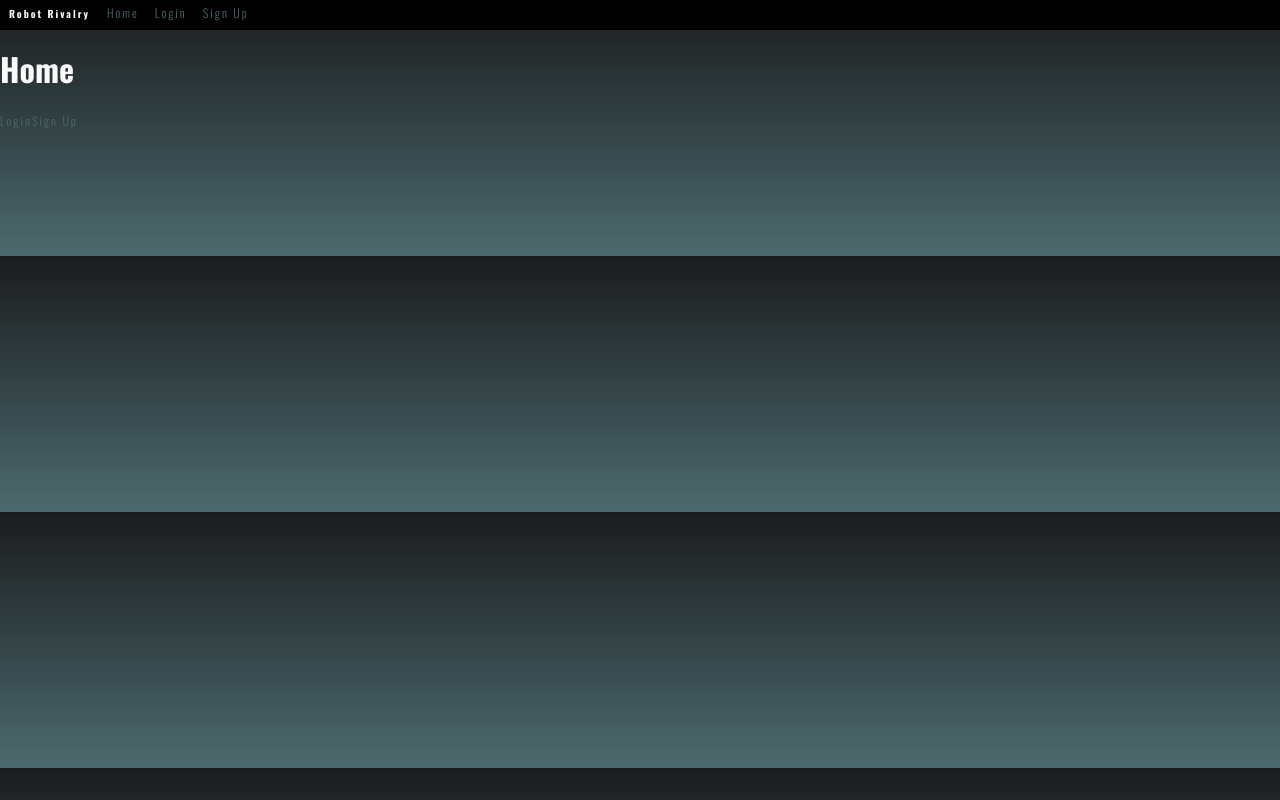
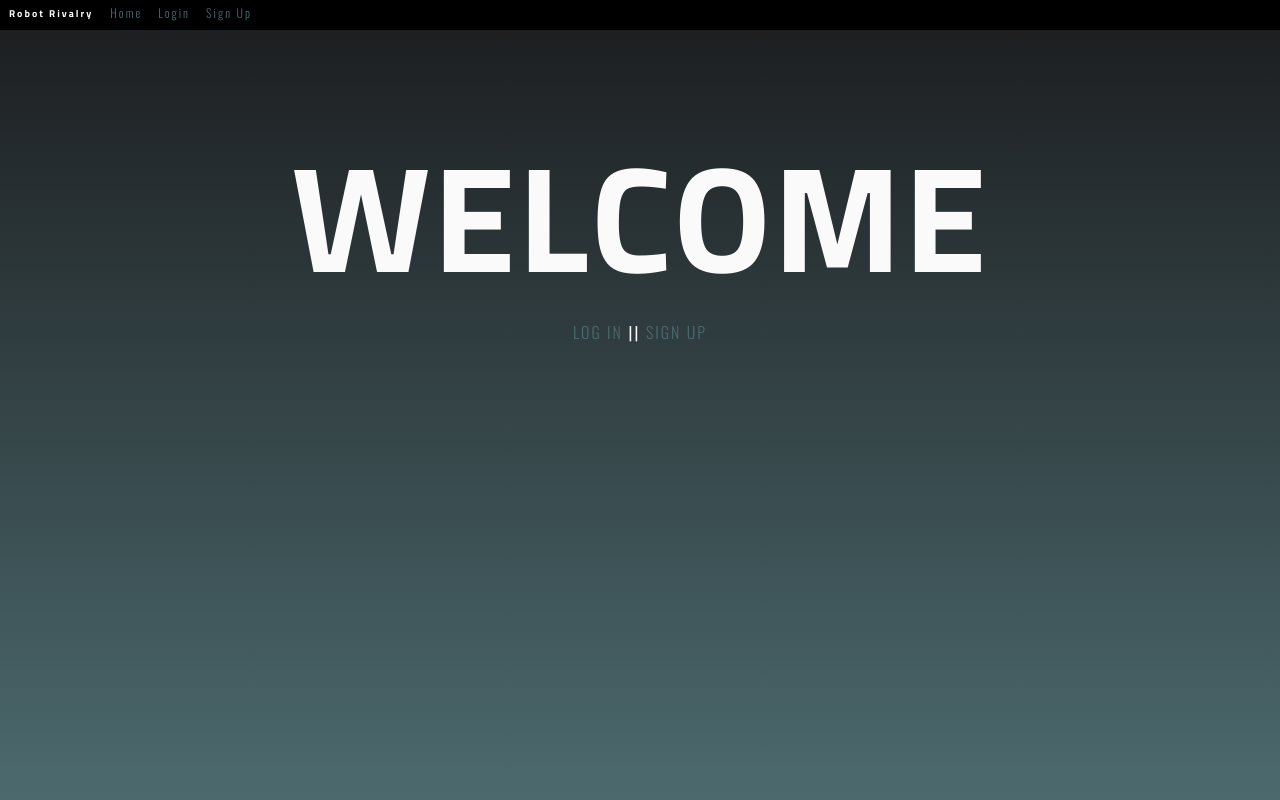
Before and after one commit to Zaidwerd/RobotRivalry, a React app: page / in a window 1280 px wide. Built offline with nearby package versions, Linux system fonts and the light colour scheme; the HTML template or start-up script is replaced by a standard one.

Commit message:
home page

```diff
--- a/src/components/App/Game/Question/question.css
+++ b/src/components/App/Game/Question/question.css
@@ -0,0 +1,12 @@
+body {
+	background-color: #1b1c1e;
+	/*background-image: url(futurama_bg.jpg);*/
+	background-repeat: no-repeat;
+	background-size: cover;
+	background: linear-gradient(180deg, #1b1c1e, #4c6a6e);
+	background-size: 200% 200%;
+	font-family: 'Oswald', sans-serif;
+	/*overflow: scroll;*/
+	/*what is making page static?*/
+	background-attachment: initial;
+}
--- a/src/components/App/Game/Question/question.jsx
+++ b/src/components/App/Game/Question/question.jsx
@@ -1,9 +1,14 @@
 import React, { Component } from 'react';
-import './Question.css';
+import '../../../normalize.css';
+import style from './question.css';
 
 class Question extends Component {
   render() {
     return(
+      <div id="container">
+      <link href="https://fonts.googleapis.com/css?family=Oswald:300,400,700|Titillium+Web:200,300,400,400i,600,700,900" rel="stylesheet" />
+
+
         <div className="question-item">
           <h3>{this.props.question}</h3>
           <h4> A: {this.props.answerA}</h4>
@@ -11,6 +16,8 @@ class Question extends Component {
           <h4> C: {this.props.answerC}</h4>
           <h4> D: {this.props.answerD}</h4>
         </div>
+
+      </div>
     );
   }
 }
--- a/src/components/App/Home.css
+++ b/src/components/App/Home.css
@@ -1,4 +1,51 @@
 body {
+	height: 100%;
 	background-color: #1b1c1e;
-  	color: #FAFAFA;
+	/*background-image: url(futurama_bg.jpg);*/
+	background-repeat: no-repeat;
+	background-size: cover;
+	background: linear-gradient(#1b1c1e, #4c6a6e);
+/*	background-size: 800% 400%;
+	font-family: 'Oswald', sans-serif;
+	/*overflow: scroll;*/
+	/*what is making page static?*/
+	background-attachment: fixed;
 }
+
+/*#cont {
+	height: 100%;
+	background-repeat: no-repeat;
+	background-size: cover;
+	background: linear-gradient(#1b1c1e, #4c6a6e);
+}*/
+
+.welcome-box {
+	height: 100%;
+	width: 100%;
+	display: flex;
+	flex-flow: column;
+	/*justify-content: center;*/
+	/*align-content: center;*/
+
+}
+
+.links-area {
+	letter-spacing: 2px;
+	align-self: center;
+}
+.welcome-button {
+	font-size: 16px;
+}
+
+
+h1 {
+	font-family: 'Titillium Web', sans-serif;
+	font-size: 150px;
+	letter-spacing: 2px;
+	margin: 0;
+	margin-bottom: 20px;
+	margin-top: 100px;
+	padding: 0;
+	align-self: center;
+
+}
--- a/src/components/App/Home.jsx
+++ b/src/components/App/Home.jsx
@@ -4,11 +4,17 @@ import style from './Home.css';
 class Home extends Component {
   render() {
     return (
-      <div>
-      <h1>Home</h1>
-      <a href="./#/login">Login</a>
-      <a href="./#/signup">Sign Up</a>
-      </div>
+      <div id="cont">
+      <link href="https://fonts.googleapis.com/css?family=Oswald:300,400,700|Titillium+Web:200,300,400,400i,600,700,900" rel="stylesheet" />
+
+	      <div className="welcome-box">
+	      	<h1>WELCOME</h1>
+	      	<div className="links-area">
+			      <a className="welcome-button" href="./#/login">LOG IN</a><span> || </span><a className="welcome-button" href="./#/signup">SIGN UP</a>
+		      </div>
+	      </div>
+
+	    </div>
       )
   }
 
```
Also changed, not shown: src/components/App/futurama_bg.jpg (added). Lines whose indentation alone changed are shown as unchanged.
